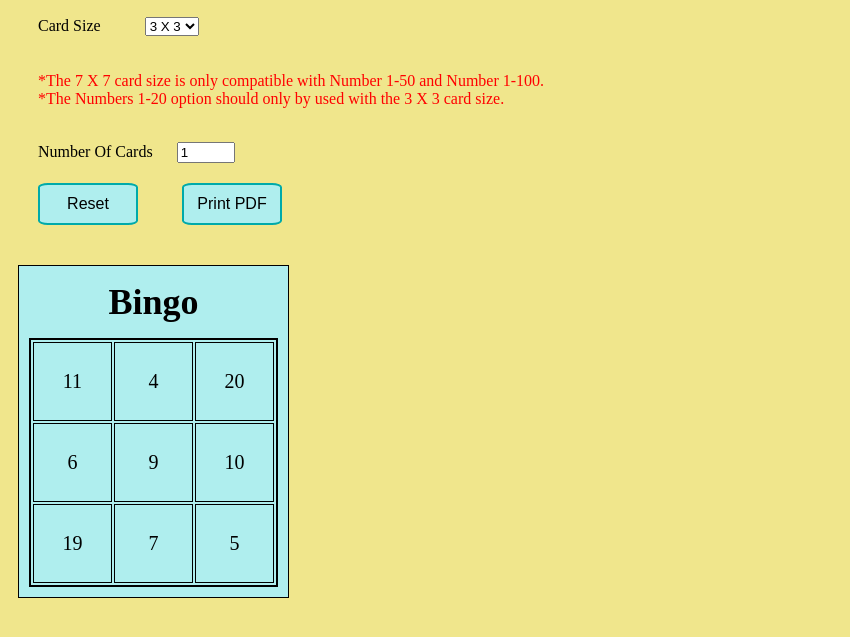
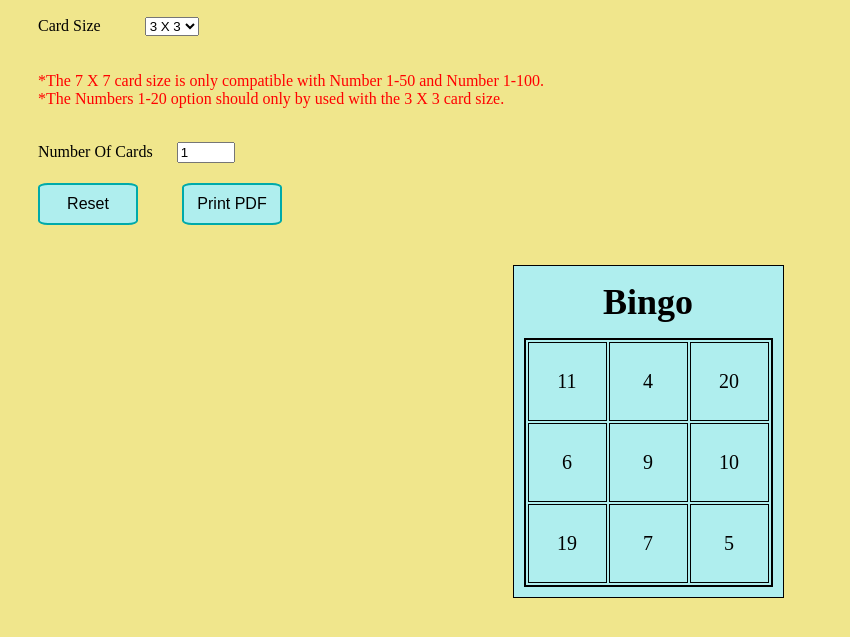
Before and after one commit to stmidi613/bingo-card, a plain HTML site: page index.html in a window 1280 px wide. Shown: the part 99-736 px from the top of the page, without its empty margins (0-850 px from the left). Drawn offline with Linux system fonts and the light colour scheme.

Commit message:
I made the cards align center and display much better but I still need to do the same to the form and make it look better.

```diff
--- a/style.css
+++ b/style.css
@@ -37,7 +37,9 @@ body{
 
 
 #cards-container{
-    display: flex wrap;
+    display: flex;
+    flex-wrap: wrap;
+    justify-content: space-evenly;
     width: 100vw;
     height: max-content;
     margin: auto !important;
```
